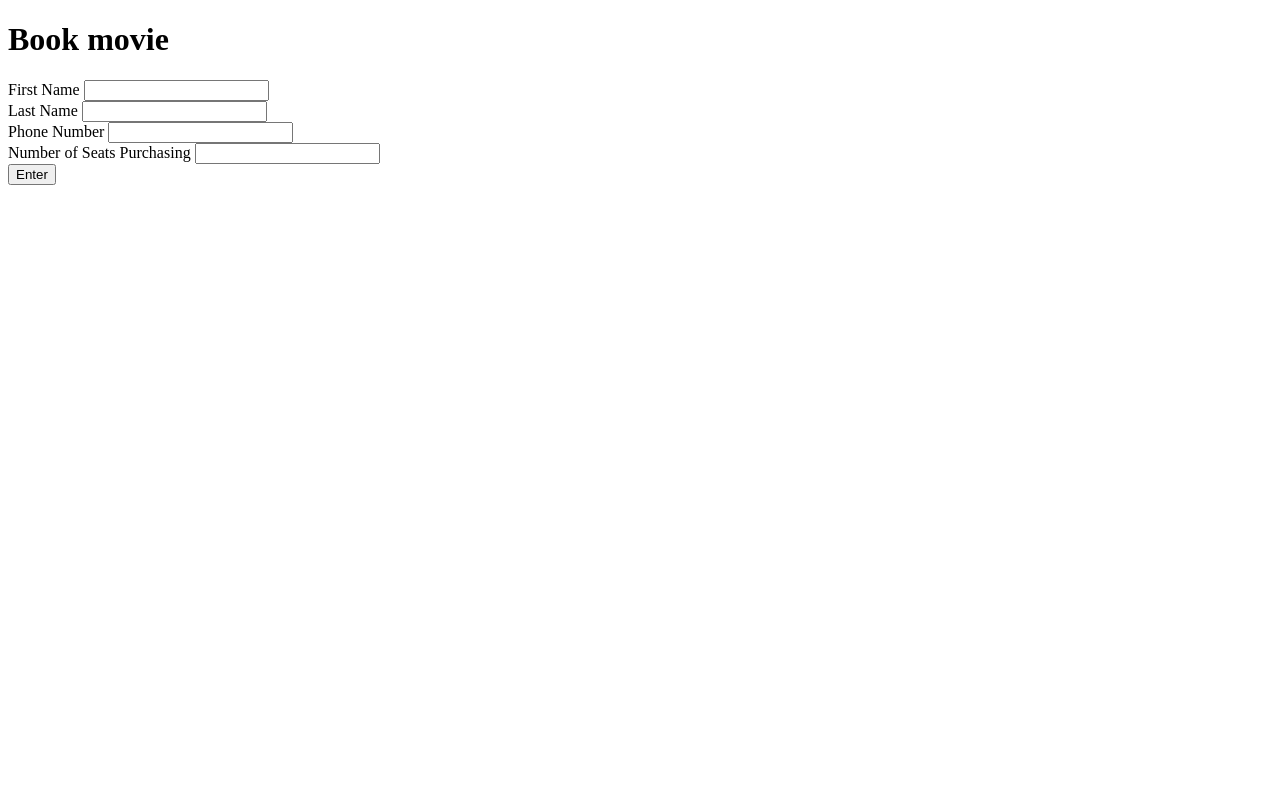
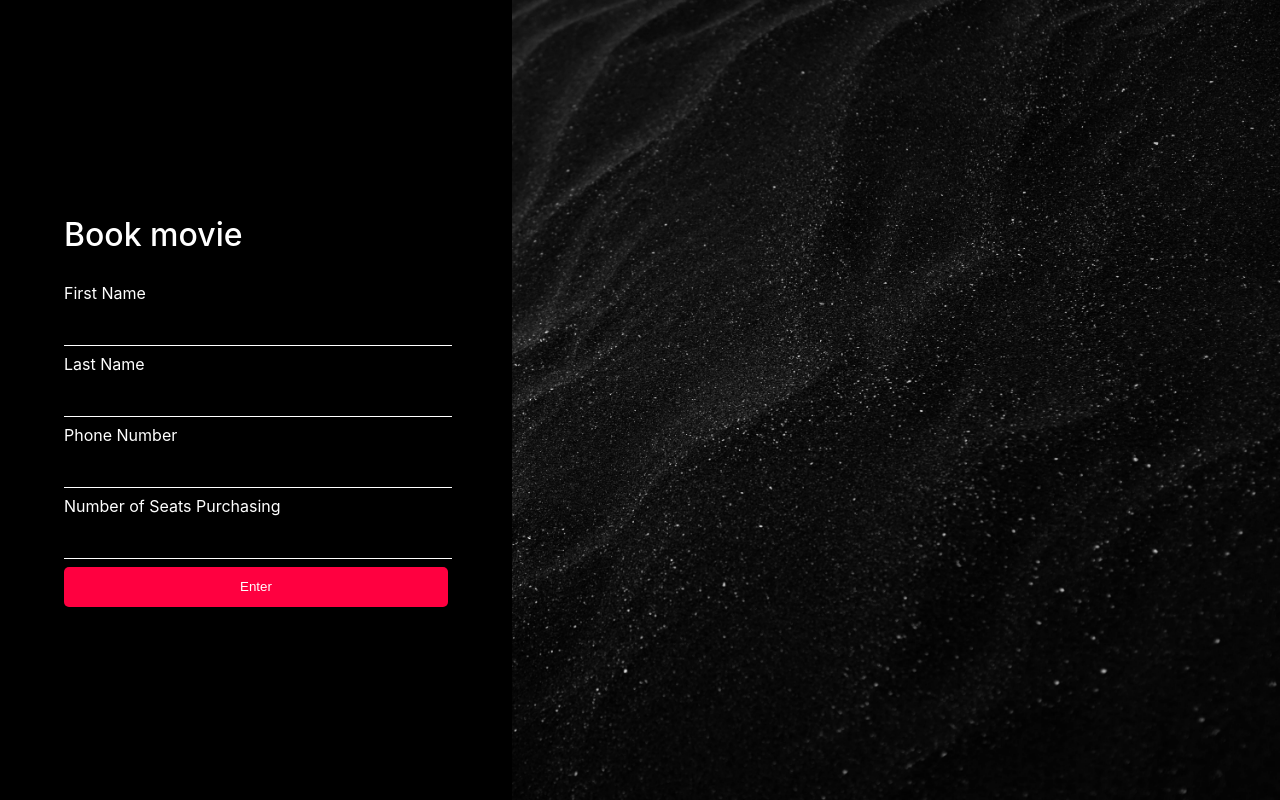
Before and after one commit to Imnaseli/online-theater-booking-system, a Django app: page /bookmovie/1 in a window 1280 px wide. Run offline with Django 4.2, Linux system fonts and the light colour scheme; data comes from the database, SQL or seed files in the repository.

Commit message:
Add background container and style form

```diff
--- /dev/null
+++ b/theatherbooking/styles/bookmovie.css
@@ -0,0 +1,77 @@
+@import url("https://fonts.googleapis.com/css2?family=Work+Sans:wght@600&display=swap");
+@import url("https://fonts.googleapis.com/css2?family=Kanit:wght@500&display=swap");
+
+:root {
+  font-size: 16px;
+  --font-family: -apple-system, BlinkMacSystemFont, "Segoe UI", Roboto, Oxygen,
+    Ubuntu, Cantarell, "Open Sans", "Helvetica Neue", sans-serif;
+  font-family: var(--font-family);
+  --red: #ff0040;
+  --dark-grey: #0e1014;
+  --blackish: #090a0d;
+  --title-font: "Work Sans", sans-serif;
+  --emphasis-font: "Kanit", sans-serif;
+}
+
+html,
+body {
+  padding: 0px;
+  margin: 0px;
+}
+
+#background {
+  box-sizing: border-box;
+  height: 100vh;
+  width: 100vw;
+  background-color: black;
+  color: white;
+  display: flex;
+  justify-content: flex-start;
+  align-items: center;
+  background-image: url("./images/back.jpg");
+  background-position: center;
+  background-repeat: no-repeat;
+  background-size: cover;
+}
+
+form {
+  background-color: black;
+  width: 30%;
+  padding: 0px 5%;
+  height: 100vh;
+  display: flex;
+  flex-direction: column;
+  justify-content: center;
+  align-items: center;
+  gap: 1%;
+}
+
+form > h1 {
+  align-self: flex-start;
+  font-weight: 500;
+}
+
+form div {
+  width: 100%;
+}
+
+form > div > label {
+  display: block;
+}
+
+form > div > input {
+  width: 100%;
+  height: 5vh;
+  background-color: transparent;
+  border: none;
+  border-bottom: solid 1px white;
+  outline: none;
+  color: white;
+}
+
+input[type="submit"] {
+  background-color: var(--red);
+  color: white;
+  border: none;
+  border-radius: 5px;
+}
--- a/theatherbooking/templates/bookmovie.html
+++ b/theatherbooking/templates/bookmovie.html
@@ -1,14 +1,17 @@
 <!DOCTYPE html>
+{% load static %}
 <html lang="en">
 <head>
     <meta charset="UTF-8">
     <meta http-equiv="X-UA-Compatible" content="IE=edge">
     <meta name="viewport" content="width=device-width, initial-scale=1.0">
+    <link rel="stylesheet" href="{% static 'bookmovie.css' %}">
     <title>hello</title>
 </head>
 <body>
+<div id="background">
+    <form method="POST" action="">
         <h1>Book movie</h1>
-<form method="POST" action="">
         {% csrf_token %}
         {% for field in form %}
             <div>
@@ -20,5 +23,6 @@
             <input class="bookbet_button" type="submit" value="Enter" />
         </div>
     </form>
+</div>
 </body>
 </html>
```
Lines whose indentation alone changed are shown as unchanged.
